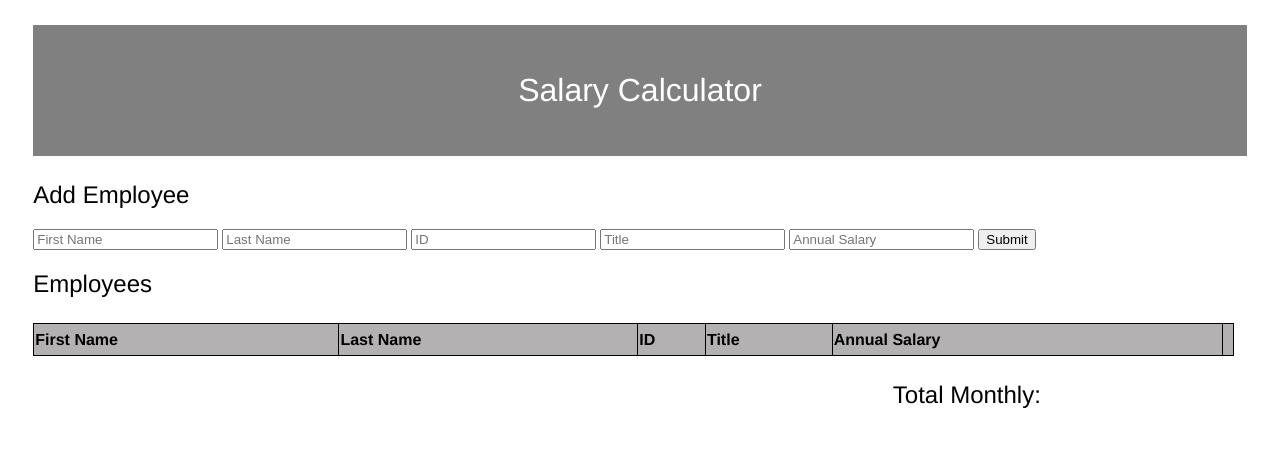
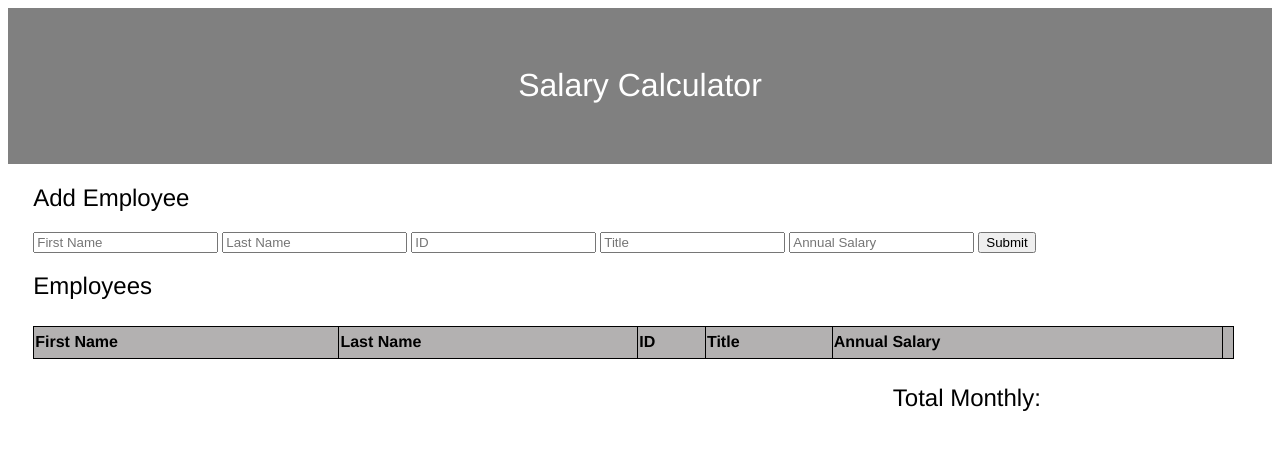
Before and after one commit to okeywon/weekend-homework-w7, a plain HTML site: page index.html in a window 1280 px wide. Drawn offline with Linux system fonts and the light colour scheme.

Commit message:
fixed add function, fixed css for header, corrected the delete button function.

```diff
--- a/scripts.css
+++ b/scripts.css
@@ -1,7 +1,7 @@
 #headerDiv {
-    margin: 2%;
-    padding: 2%;
-    width: 92%;
+    margin: 0%;
+    padding: 3%;
+    width: 94%;
     height: 2%;
     background-color: grey;
 }
--- a/scripts.js
+++ b/scripts.js
@@ -11,7 +11,6 @@ function onReady() {
 }
 
 let companyEmployees = [];
-
 
 function addEmployeeToTable() {
 
@@ -54,7 +53,6 @@ function addEmployeeToTable() {
     totalSalaryEquals();
 }
 
-
 function totalSalaryEquals(){
     let total = 0;
     $('.rightAlignedH2').empty();
@@ -62,6 +60,10 @@ function totalSalaryEquals(){
         total += Number(salary.annualSalary);
     }
     $('.rightAlignedH2').append(`Total Monthly: ${total / 12}`);
+
+    if((total/12) >= 20000){
+        $('.rightAlignedH2').css('background-color', 'red');
+    }
 }
 
 function deleteRowButton(){
```
Also changed, not shown: 2 other files.
